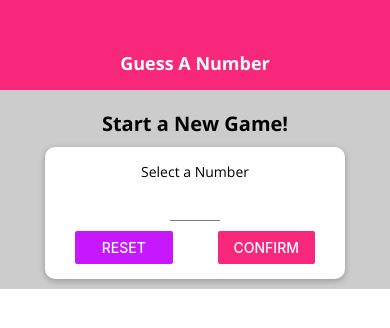
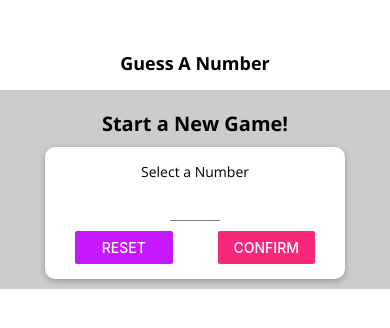
Before and after one commit to artseven/guess-a-number, a React Native app: screen / in a window 390 px wide. Shown: the top 328 px of the page. Built offline with nearby package versions, Linux system fonts and the light colour scheme.

Commit message:
platform API to have different styling for platforms

```diff
--- a/components/Header.js
+++ b/components/Header.js
@@ -1,5 +1,5 @@
 import React from 'react';
-import { View, Text, StyleSheet, Dimensions } from 'react-native';
+import { View, Text, StyleSheet, Dimensions, Platform } from 'react-native';
 
 import Colors from '../constants/colors';
 import TitleText from '../components/TitleText';
@@ -20,12 +20,12 @@ const styles = StyleSheet.create({
 		width: '100%',
 		height: 90,
 		paddingTop: 36,
-		backgroundColor: Colors.primary,
+		backgroundColor: Platform.OS === 'android' ? Colors.primary : 'white',
 		alignItems: 'center',
 		justifyContent: 'center'
 	},
 	headerFont: {
-		color: 'white'
+		// color: Colors.primary
 	}
 });
 export default Header;
--- a/screens/GameScreen.js
+++ b/screens/GameScreen.js
@@ -37,7 +37,8 @@ const renderListItem = (value, numOfRound) => (
 
 const GameScreen = props => {
 
-  ScreenOrientation.lockAsync(ScreenOrientation.OrientationLock.PORTRAIT_UP);
+  // ScreenOrientation.lockAsync(ScreenOrientation.OrientationLock.PORTRAIT_UP);
+
   const initialGuess = generateRandomBetween(1, 100, props.userChoice);
   const [currentGuess, setCurrentGuess] = useState(initialGuess);
   const [pastGuesses, setPastGuesses] = useState([initialGuess]);
```
